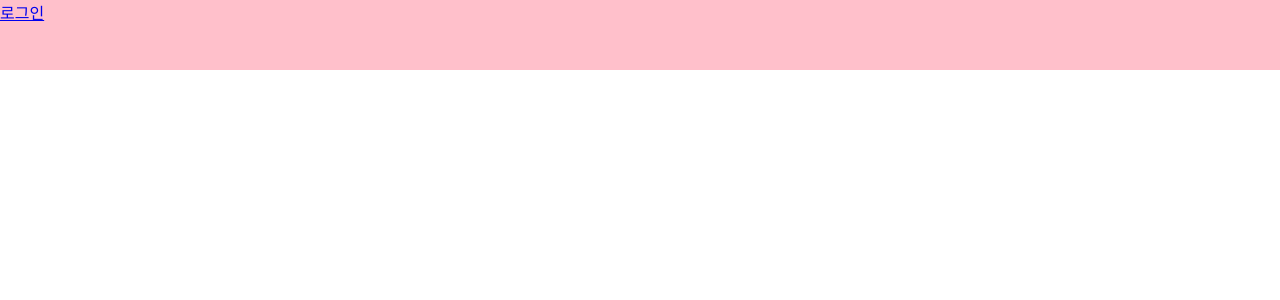
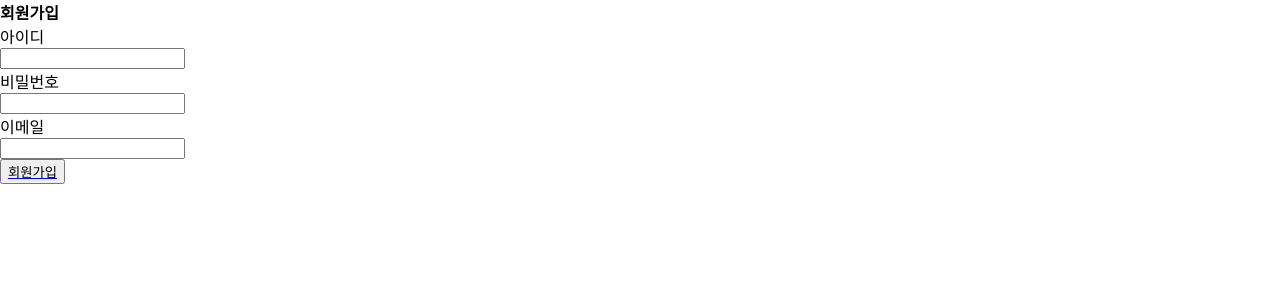
Before and after one commit to WebProject-STT/Front-end, a React (Create React App) app: page /join in a window 1280 px wide. Shown: the top 300 px of the page. Built offline with nearby package versions, Linux system fonts and the light colour scheme; the HTML template or start-up script is replaced by a standard one.

Commit message:
기능추가: 회원가입 페이지에서 아이디, 비밀번호, 이메일 입력받는 기능 추가

```diff
--- a/src/App.js
+++ b/src/App.js
@@ -5,6 +5,7 @@ import PrivateRoute from './common/PrivateRoute';
 import Home from './components/Home';
 import Header from './components/Header';
 import Login from './components/Login';
+import Join from './components/Join';
 import Category from './components/Category';
 import { UserProvider } from './contexts/UserContext';
 import { HeaderProvider } from './contexts/HeaderContext';
@@ -25,6 +26,7 @@ function App() {
 			<Header />
 			<PrivateRoute path="/" exact component={Home} />
 			<Route path="/login" component={Login} />
+			<Route path="/join" component={Join} />
 			<Route path="/category" component={Category} />
 		</AppProvider>
 	);
--- a/src/common/Words.js
+++ b/src/common/Words.js
@@ -1,5 +1,8 @@
 const Words = {
 	GREETING: '님, 안녕하세요',
+	ID: '아이디',
+	PASSWORD: '비밀번호',
+	EMAIL: '이메일',
 	LOGIN: '로그인',
 	SOCIAL_LOGIN: '소셜 로그인',
 	LOGOUT: '로그아웃',
--- /dev/null
+++ b/src/components/Join.js
@@ -0,0 +1,35 @@
+import React, { useEffect } from 'react';
+import Words from '../common/Words';
+import { Link } from 'react-router-dom';
+import { useHeaderDispatch } from '../contexts/HeaderContext';
+import useInputs from '../hooks/useInputs';
+import '../styles/Auth.scss';
+
+function Join() {
+	const dispatch = useHeaderDispatch();
+	const [form, onChange] = useInputs({ id: '', password: '', email: '' });
+	const { id, password, email } = form;
+	useEffect(() => {
+		dispatch({ type: 'INVISIBLE' });
+		return () => {
+			dispatch({ type: 'VISIBLE' });
+		};
+	}, [dispatch]);
+	return (
+		<div>
+			<b>{Words.JOIN}</b>
+			<br />
+			<span>{Words.ID}</span>
+			<input name="id" value={id} onChange={onChange}></input>
+			<span>{Words.PASSWORD}</span>
+			<input type="password" name="password" value={password} onChange={onChange}></input>
+			<span>{Words.EMAIL}</span>
+			<input name="email" value={email} onChange={onChange}></input>
+			<Link to="/login">
+				<button>회원가입</button>
+			</Link>
+		</div>
+	);
+}
+
+export default Join;
--- a/src/components/Login.js
+++ b/src/components/Login.js
@@ -22,8 +22,8 @@ function LogIn() {
 			<input type="password" name="password" placeholder={Words.ENTER_PASSWORD} value={password} onChange={onChange}></input>
 			<button>{Words.LOGIN}</button>
 			<button>{Words.SOCIAL_LOGIN}</button>
-			<a>{Words.ASK_MEMBER}</a>
-			{/* <Link to="/join">{Words.JOIN}</Link> */}
+			<span>{Words.ASK_MEMBER}</span>
+			<Link to="/join">{Words.JOIN}</Link>
 		</div>
 	);
 }
```
Also changed, not shown: 2 other files (tests, documents, lock files or other folders).
